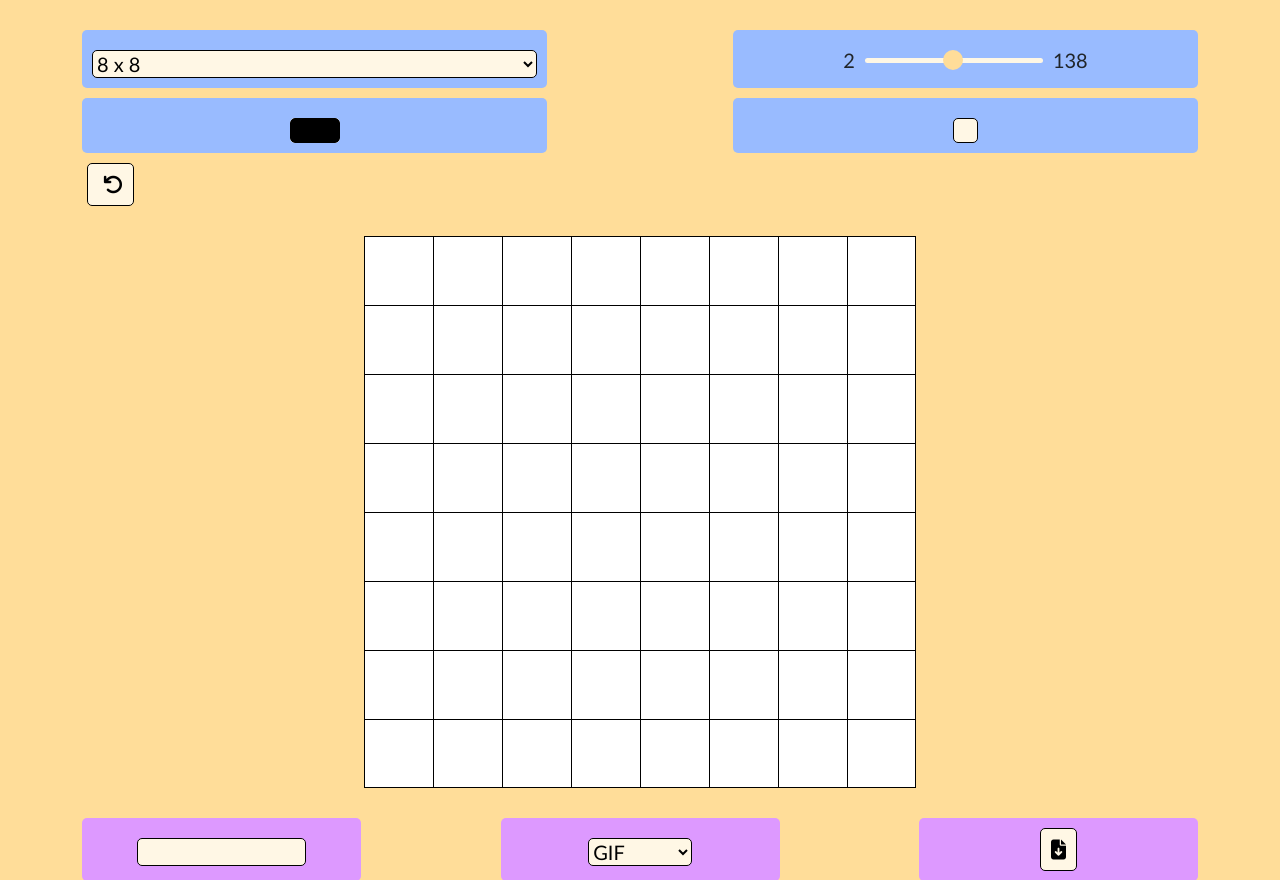
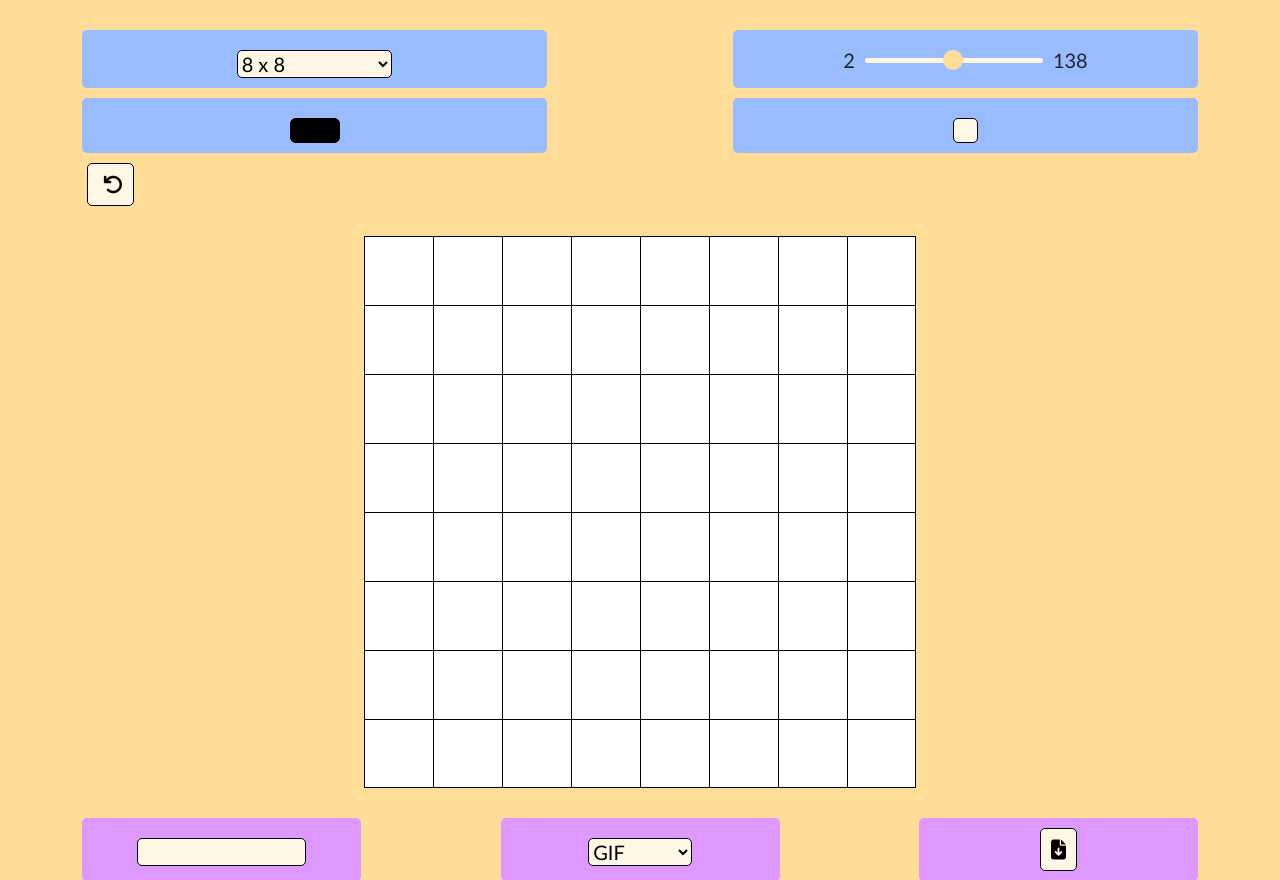
Before and after one commit to StasCuprunov/pixel-art, a Node project: template src/handlebars/pixel-art.handlebars in a window 1280 px wide. Shown: the top 880 px of the page. Run offline with Node 20 templates, Linux system fonts and the light colour scheme; the template is opened without the code that fills it, so the values that code supplies are empty; style sheets or scripts are compiled from the project's sources; some libraries are stand-ins or nearby versions; some web fonts are replaced.

Commit message:
adapt styling from gridSize and modal

```diff
--- a/src/handlebars/partials/components/modalForResetPixelArt.handlebars
+++ b/src/handlebars/partials/components/modalForResetPixelArt.handlebars
@@ -2,10 +2,12 @@
     <div class="modal-reset">
         <h3>{{MODAL_RESET.title}}</h3>
         <p>{{MODAL_RESET.paragraph}}</p>
-        <button type="button" class="reset-button" onclick="triggerResetButtonFromModal()">
-            {{MODAL_RESET.reset.buttonText}}
-        </button>
-        <button type="button" class="cancel-button" onclick="cancelModalReset()">{{MODAL_RESET.cancel.buttonText}}
-        </button>
+        <div class="buttons">
+            <button type="button" class="reset-button" onclick="triggerResetButtonFromModal()">
+                {{MODAL_RESET.reset.buttonText}}
+            </button>
+            <button type="button" class="cancel-button" onclick="cancelModalReset()">{{MODAL_RESET.cancel.buttonText}}
+            </button>
+        </div>
     </div>
 </div>
--- a/src/scss/styles.scss
+++ b/src/scss/styles.scss
@@ -293,6 +293,11 @@ select, #{$input-checkbox}, #{$input-color}, #{$input-text} {
   }
 }
 
+.grid-size > select {
+  width: 35%;
+  align-self: center;
+}
+
 .download > .submit {
   justify-content: center;
 }
@@ -456,3 +461,19 @@ select, #{$input-checkbox}, #{$input-color}, #{$input-text} {
     }
   }
 }
+
+@media only screen and (max-width: $small-device-width) {
+  .modal-reset > .buttons {
+    display: flex;
+    flex-direction: column;
+    align-items: center;
+
+    button {
+      margin-bottom: 5px;
+
+      &:last-child {
+        margin-bottom: 0;
+      }
+    }
+  }
+}
```
Also changed, not shown: src/html/pixel-art.html (+7 -5 lines).
